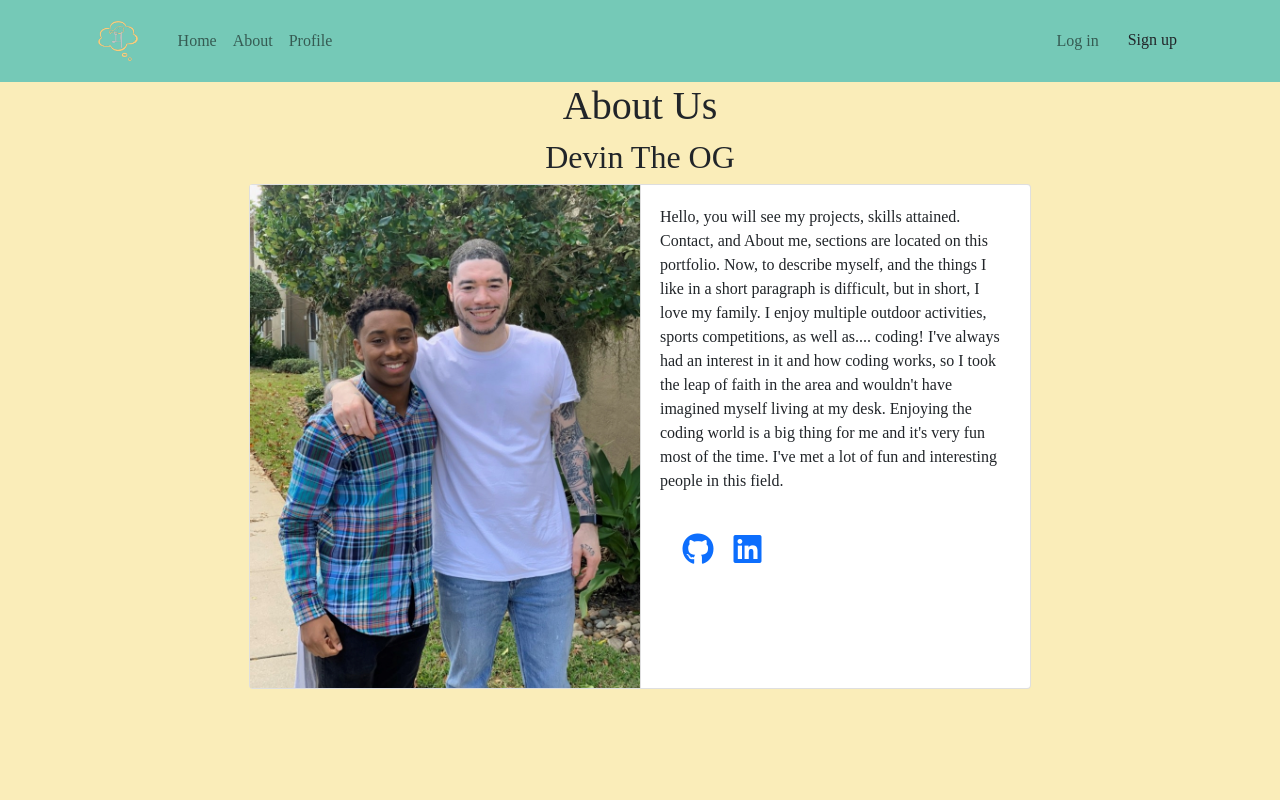
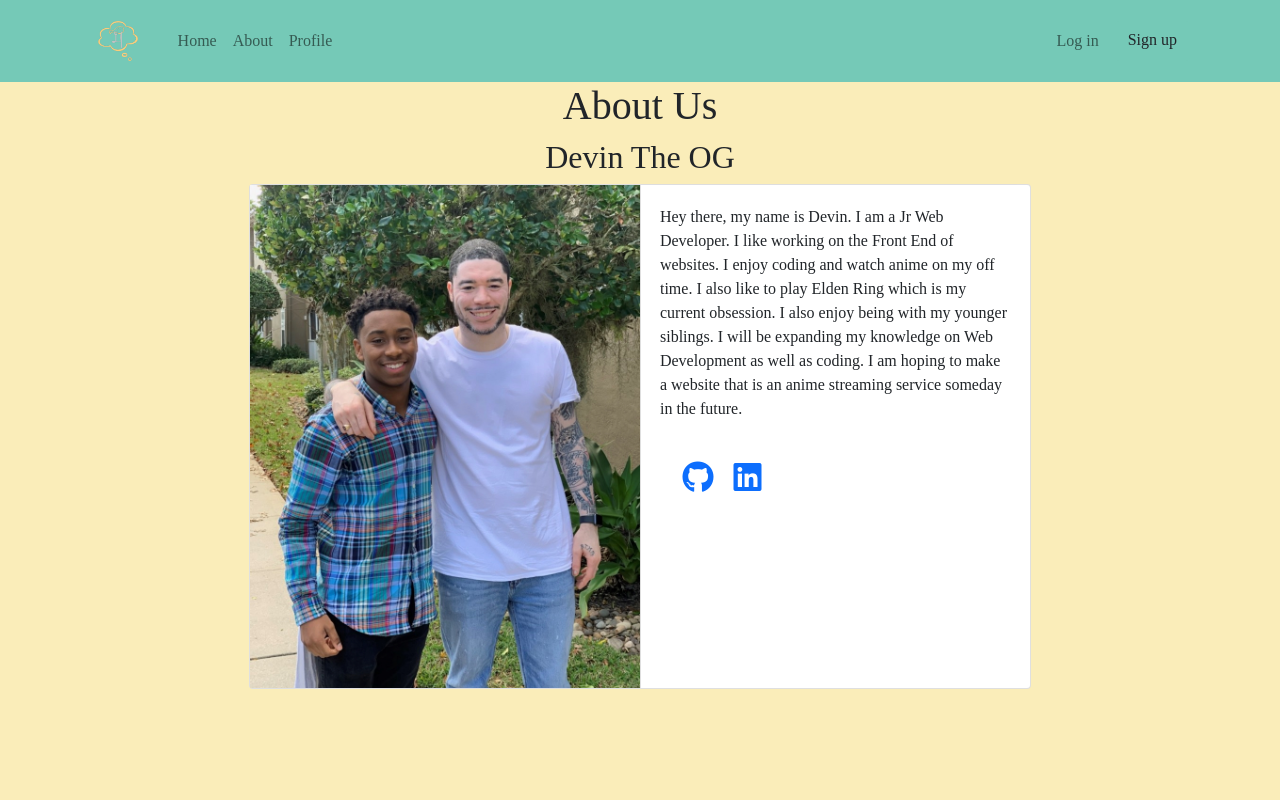
Before and after one commit to Dapr1nc3/Food-App, a React (Create React App) app in the folder Frontend/: page /about in a window 1280 px wide. Shown: the top 800 px of the page. Built offline with nearby package versions, Linux system fonts and the light colour scheme; a web font is replaced by a local one.

Commit message:
deploy plz

```diff
--- a/Frontend/src/App.js
+++ b/Frontend/src/App.js
@@ -14,7 +14,7 @@ import { createHttpLink } from "apollo-link-http";
 import { InMemoryCache, ApolloProvider } from "@apollo/client";
 
 const httpLink = createHttpLink({
-  uri: "http://localhost:3000/graphql", // 3001?
+  uri: "http:/graphql", // 3001?
   credentials: "include",
 });
 
--- a/Frontend/src/pages/About.js
+++ b/Frontend/src/pages/About.js
@@ -26,16 +26,13 @@ const About = () => {
           </div>
           <div className="card">
             <p className="about-description">
-              Hello, you will see my projects, skills attained. Contact, and
-              About me, sections are located on this portfolio. Now, to describe
-              myself, and the things I like in a short paragraph is difficult,
-              but in short, I love my family. I enjoy multiple outdoor
-              activities, sports competitions, as well as.... coding! I've
-              always had an interest in it and how coding works, so I took the
-              leap of faith in the area and wouldn't have imagined myself living
-              at my desk. Enjoying the coding world is a big thing for me and
-              it's very fun most of the time. I've met a lot of fun and
-              interesting people in this field.
+              Hey there, my name is Devin. I am a Jr Web Developer. I like
+              working on the Front End of websites. I enjoy coding and watch
+              anime on my off time. I also like to play Elden Ring which is my
+              current obsession. I also enjoy being with my younger siblings. I
+              will be expanding my knowledge on Web Development as well as
+              coding. I am hoping to make a website that is an anime streaming
+              service someday in the future.
             </p>
 
             {/* Footer */}
```
